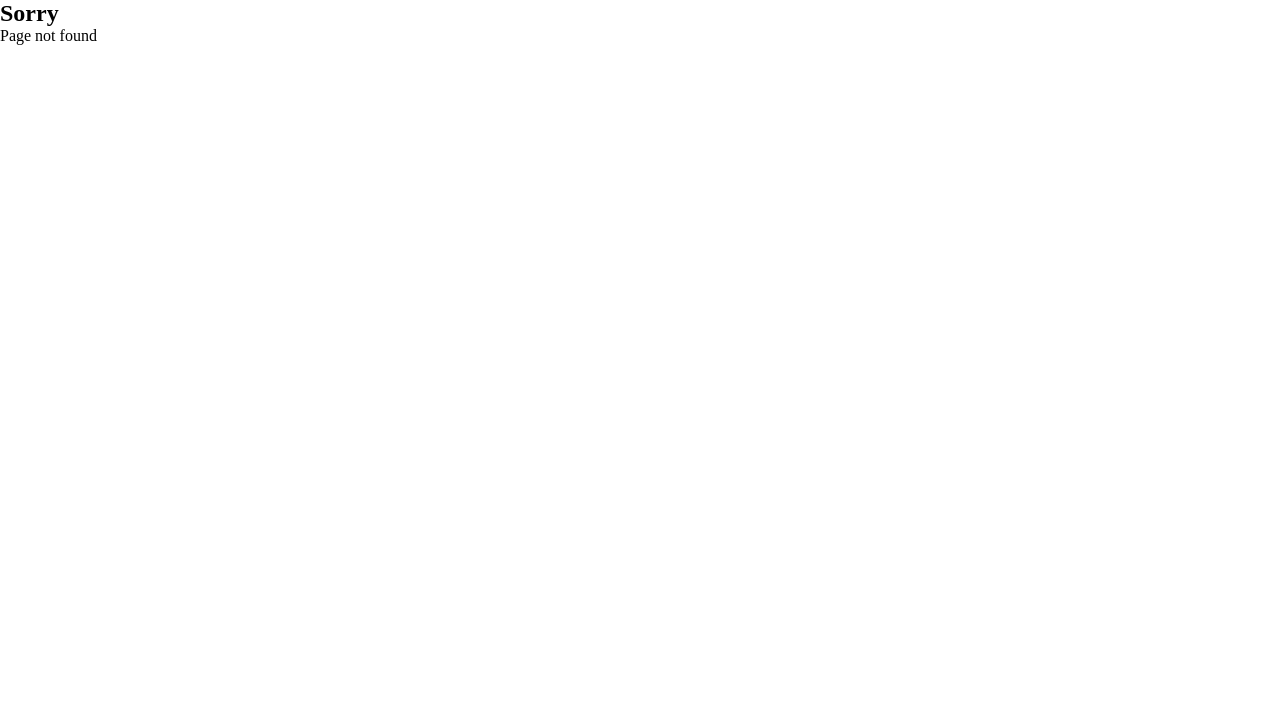
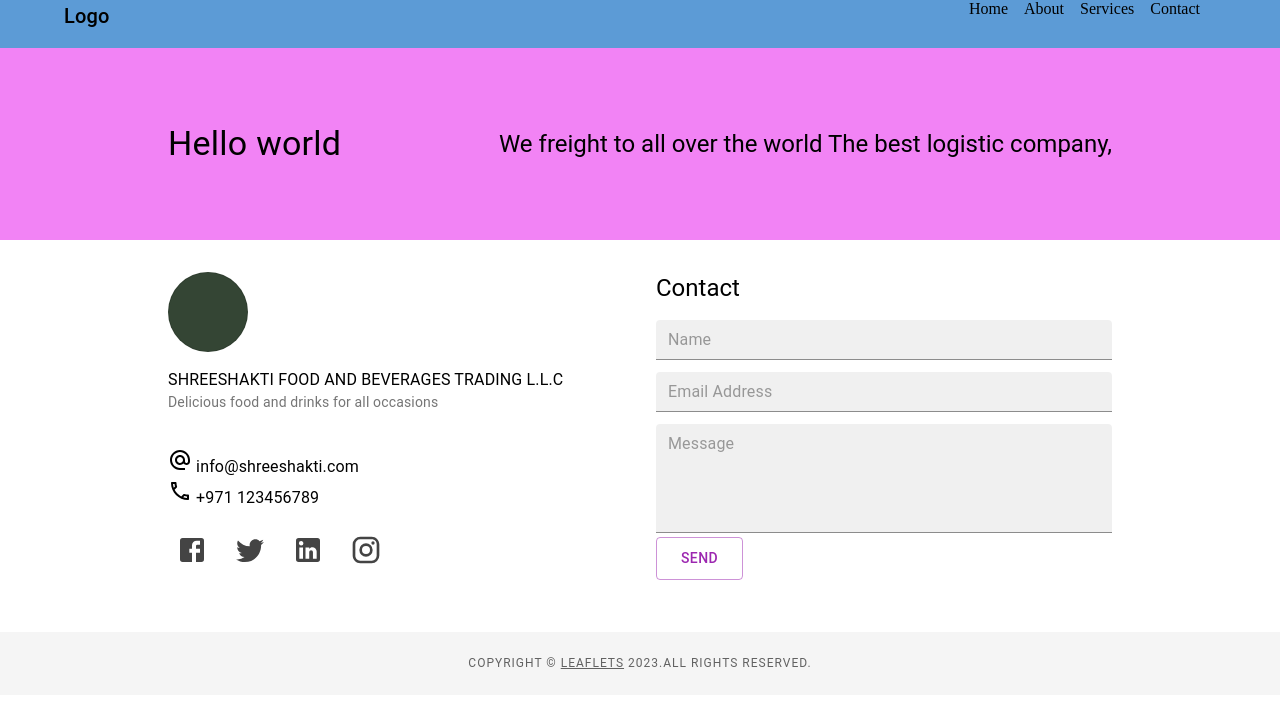
Before and after one commit to rajkishorepatra/shreeshaktiTrading, a React (Vite) app in the folder client/: page /tracking in a window 1280 px wide. Before the commit this address had no page. Shown: the top 708 px of the page. Built offline with nearby package versions, Linux system fonts and the light colour scheme; a web font is replaced by a local one.

Commit message:
services page

```diff
--- a/client/src/App.jsx
+++ b/client/src/App.jsx
@@ -2,6 +2,8 @@
 import RootLayout from "./pages/root-layout";
 import HomePage from "./pages/home-page";
 import MediaCard from "./pages/servicePage";
+import TrackingPage from "./pages/tracking";
+
 // router dom
 import { BrowserRouter, Routes, Route } from "react-router-dom";
 
@@ -30,6 +32,7 @@ export default function App() {
               <Route path="/" element={<RootLayout />}>
                 <Route index element={<HomePage />} />
                 <Route path="services" element={<MediaCard />} />
+                <Route path="tracking" element={<TrackingPage />} />
               </Route>
               <Route
                 path="*"
--- a/client/src/pages/servicePage.jsx
+++ b/client/src/pages/servicePage.jsx
@@ -4,178 +4,181 @@ import CardContent from "@mui/material/CardContent";
 import CardMedia from "@mui/material/CardMedia";
 import Typography from "@mui/material/Typography";
 import Box from "@mui/material/Box";
-import Container from "@mui/material/Container"
-import Grid from "@mui/material/Grid"
-import typography from "@mui/material/Typography";
+import Container from "@mui/material/Container";
+import Grid from "@mui/material/Grid";
 
+// import { css } from "@emotion/react";
+import { css } from "@emotion/react";
 
 import S1 from "../assets/services-1.jpg";
 import S2 from "../assets/services-2.jpg";
 import S3 from "../assets/services-3.jpg";
 import Startimage from "../assets/quote-parallax.jpg";
 
+export default function MediaCard() {
+  const styles = {
+    heading: css`
+      display: flex;
+      justify-content: space-between;
+      align-items: flex-start;
+      padding: 4rem 0;
 
-const cardStyle = {
-    display: "flex",
-    flexDirection: "row",
-    justifyContent: "space-evenly",
+      @media (max-width: 768px) {
+        flex-direction: column;
+        padding: 3rem 0;
+      }
+    `,
+    imageStyle: css`
+      background-image: url(${Startimage});
+      background-size: cover;
+      background-position: center;
+      background-repeat: no-repeat;
+      color: yellow;
+    `,
+    wordStyle: css`
+      padding: 3rem 0;
+      text-align: center;
+      @media (max-width: 768px) {
+        padding: 2rem 0;
+      }
+    `,
   };
-
-const wordStyle = {
-    // width: "100vw",
-    display: "flex",
-    justifyContent: "center",
-    alignItem: "center",
-    flexDirection: "column",
-    padding: "5vh 0 5vh 0",
-    fontSize: "1.8rem",
-};
-
-const imageStyle = {
-    // width: "100vw",
-    minHeight: "15rem",
-    padding: "3rem 0",
-    // flexWrap: 'wrap',
-    // zIndex: -1,
-    // display: "flex",
-    // justifyContent: "space-between",
-    // alignItem: "center",
-    // padding: "5vh 5vw 5vh 5vw",
-    color: "yellow",
-    // fontSize: "1.3rem",
-    // alignContent: 'center'
-};
-
-const imageBox = {
-    // width: "100vw",
-    // display: "flex",
-    // flexDirection: "column",
-};
-
-const card = {
-    // margin: "3vh 2vw 5vh 5vw",
-    // maxWidth: 345,
-}
-
-export default function MediaCard() {
   return (
     <>
       <Box>
-                <Box>
-                    <CardMedia sx={imageStyle} image={Startimage}>
-                        <Container maxWidth='xl'>
-                            <Typography variant="h4">Our Services</Typography>
-                            <h3>
+        <Box sx={styles.imageStyle}>
+          <Box
+            sx={{
+              height: "100%",
+              width: "100%",
+              background: "rgba(0,0,0,0.7)",
+            }}
+          >
+            <Container maxWidth="xl">
+              <Box sx={styles.heading}>
+                <Typography
+                  variant="h4"
+                  sx={{ typography: { xs: "h5", md: "h4" } }}
+                >
+                  Our Services
+                </Typography>
+                <Typography
+                  variant="h5"
+                  sx={{ typography: { xs: "body2", md: "body1" } }}
+                >
                   We freight to all over the world <br />
                   The best logistic company, Fastly and Safely
-                            </h3>
+                </Typography>
+              </Box>
             </Container>
-                    </CardMedia>
           </Box>
-                <Container maxWidth='xl'>
-                    <Box sx={wordStyle}>
-                        <h1>SERVICES</h1>
-                        <p>Lorem ipsum dolor sit, amet consectetur adipisicing elit.</p>
+        </Box>
+        <Container maxWidth="xl" sx={{paddingBottom:'2rem'}}>
+          <Box sx={styles.wordStyle}>
+            <Typography variant="h4" color={"primary"}>
+              Services
+            </Typography>
+            <Typography variant="body1">
+              Lorem ipsum dolor sit, amet consectetur adipisicing elit.
+            </Typography>
           </Box>
 
-                    <Grid container sx={imageBox} spacing={2}>
-
-                        <Grid item xs={12} md={6} lg={4}>
-                            <Card sx={card}>
+          <Grid container spacing={2}>
+            <Grid item xs={12} sm={6} lg={4}>
+              <Card>
                 <CardMedia sx={{ height: 200 }} image={S1} />
                 <CardContent>
                   <Typography gutterBottom variant="h5" component="div">
                     Lizard
                   </Typography>
                   <Typography variant="body2" color="text.secondary">
-                                        Lizards are a widespread group of squamate reptiles, with over
-                                        6,000 species, ranging across all continents except Antarctica
+                    Lizards are a widespread group of squamate reptiles, with
+                    over 6,000 species, ranging across all continents except
+                    Antarctica
                   </Typography>
                 </CardContent>
               </Card>
             </Grid>
 
-                        <Grid item xs={12} md={6} lg={4}>
-                            <Card sx={card}>
+            <Grid item xs={12} sm={6} lg={4}>
+              <Card>
                 <CardMedia sx={{ height: 200 }} image={S2} />
                 <CardContent>
                   <Typography gutterBottom variant="h5" component="div">
                     Lizard
                   </Typography>
                   <Typography variant="body2" color="text.secondary">
-                                        Lizards are a widespread group of squamate reptiles, with over
-                                        6,000 species, ranging across all continents except Antarctica
+                    Lizards are a widespread group of squamate reptiles, with
+                    over 6,000 species, ranging across all continents except
+                    Antarctica
                   </Typography>
                 </CardContent>
               </Card>
             </Grid>
 
-                        <Grid item xs={12} md={6} lg={4}>
-                            <Card sx={card}>
+            <Grid item xs={12} sm={6} lg={4}>
+              <Card>
                 <CardMedia sx={{ height: 200 }} image={S1} />
                 <CardContent>
                   <Typography gutterBottom variant="h5" component="div">
                     Lizard
                   </Typography>
                   <Typography variant="body2" color="text.secondary">
-                                        Lizards are a widespread group of squamate reptiles, with over
-                                        6,000 species, ranging across all continents except Antarctica
+                    Lizards are a widespread group of squamate reptiles, with
+                    over 6,000 species, ranging across all continents except
+                    Antarctica
                   </Typography>
                 </CardContent>
               </Card>
             </Grid>
 
-                        <Grid item xs={12} md={6} lg={4}>
-                            <Card sx={card}>
+            <Grid item xs={12} sm={6} lg={4}>
+              <Card>
                 <CardMedia sx={{ height: 200 }} image={S2} />
                 <CardContent>
                   <Typography gutterBottom variant="h5" component="div">
                     Lizard
                   </Typography>
                   <Typography variant="body2" color="text.secondary">
-                                        Lizards are a widespread group of squamate reptiles, with over
-                                        6,000 species, ranging across all continents except Antarctica
+                    Lizards are a widespread group of squamate reptiles, with
+                    over 6,000 species, ranging across all continents except
+                    Antarctica
                   </Typography>
                 </CardContent>
               </Card>
             </Grid>
 
-                        <Grid item xs={12} md={6} lg={4}>
-                            <Card sx={card}>
+            <Grid item xs={12} sm={6} lg={4}>
+              <Card>
                 <CardMedia sx={{ height: 200 }} image={S1} />
                 <CardContent>
                   <Typography gutterBottom variant="h5" component="div">
                     Lizard
                   </Typography>
                   <Typography variant="body2" color="text.secondary">
-                                        Lizards are a widespread group of squamate reptiles, with over
-                                        6,000 species, ranging across all continents except Antarctica
+                    Lizards are a widespread group of squamate reptiles, with
+                    over 6,000 species, ranging across all continents except
+                    Antarctica
                   </Typography>
                 </CardContent>
               </Card>
             </Grid>
 
-                        <Grid item xs={12} md={6} lg={4}>
-                            <Card sx={card}>
+            <Grid item xs={12} sm={6} lg={4}>
+              <Card>
                 <CardMedia sx={{ height: 200 }} image={S2} />
                 <CardContent>
                   <Typography gutterBottom variant="h5" component="div">
                     Lizard
                   </Typography>
                   <Typography variant="body2" color="text.secondary">
-                                        Lizards are a widespread group of squamate reptiles, with over
-                                        6,000 species, ranging across all continents except Antarctica
+                    Lizards are a widespread group of squamate reptiles, with
+                    over 6,000 species, ranging across all continents except
+                    Antarctica
                   </Typography>
                 </CardContent>
               </Card>
             </Grid>
-
-
-
-
-
-
-
           </Grid>
         </Container>
       </Box>
--- /dev/null
+++ b/client/src/pages/tracking.jsx
@@ -0,0 +1,39 @@
+import Box from "@mui/material/Box";
+import Container from "@mui/material/Container";
+import Typography from "@mui/material/Typography";
+import Grid from "@mui/material/Grid";
+
+import { css } from "@emotion/react";
+
+export default function TrackingPage() {
+  const styles = {
+    heading: css`
+        display: flex;
+        justify-content: space-between;
+        align-items: center;
+        padding: 3rem 0;
+        min-height: 12rem;
+        @media and (max-width: )
+    }
+    `,
+  };
+  return (
+    <Box sx={{ background: "#f283f5" }}>
+      <Container maxWidth="lg">
+        <Box sx={styles.heading}>
+          <Typography sx={{ typography: { md: "h4", xs: "h5" } }}>
+            Hello world
+          </Typography>
+          <Typography sx={{ typography: { md: "h5", xs: "h6" } }}>
+            We freight to all over the world The best logistic company,
+          </Typography>
+        </Box>
+
+        {/* tab containing forms-  */}
+
+
+
+      </Container>
+    </Box>
+  );
+}
```
Also changed, not shown: client/src/pages/homePage.jsx (deleted, +0 -27 lines), client/src/pages/admin/admin-dashboard.jsx (added). Lines whose indentation alone changed are shown as unchanged.
